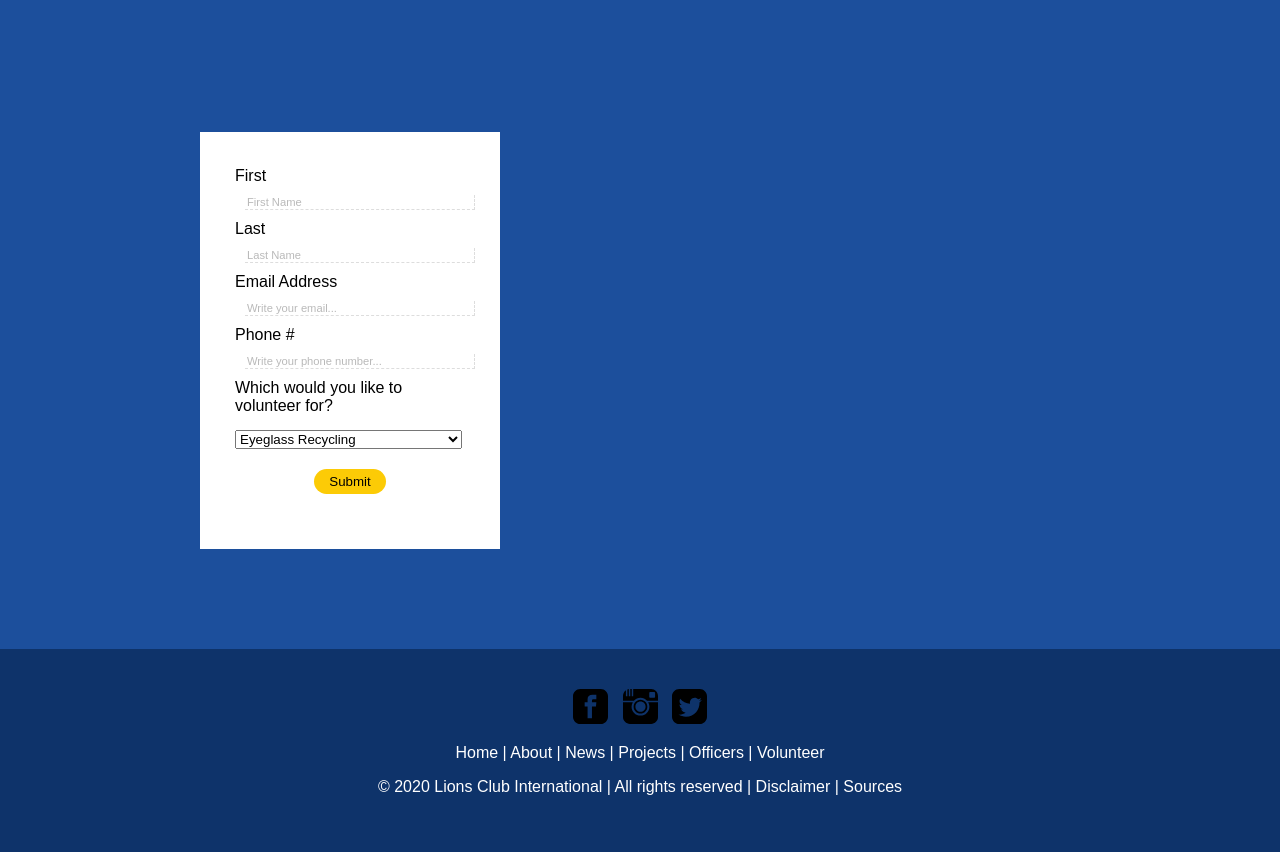
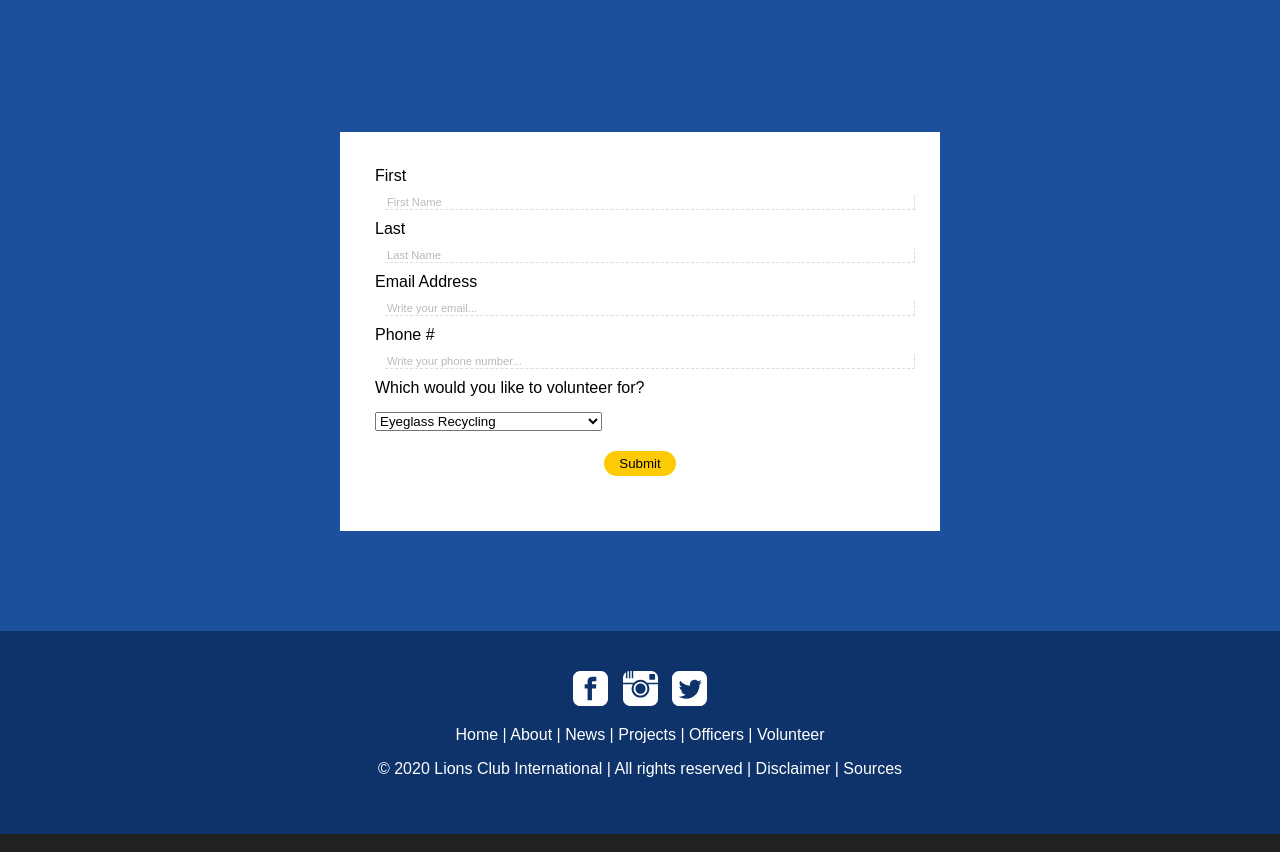
Before and after one commit to tjc346/cannizzo_non_profit, a plain HTML site: page index.html in a window 1280 px wide. Shown: the part 5840-6692 px from the top of the page. Drawn offline with Linux system fonts and the light colour scheme.

Commit message:
updated files

```diff
--- a/index.html
+++ b/index.html
@@ -259,7 +259,7 @@
 
       <svg  xmlns="http://www.w3.org/2000/svg" width="45" height="35" viewBox="0 0 24 24"><path d="M11.984 16.815c2.596 0 4.706-2.111 4.706-4.707 0-1.409-.623-2.674-1.606-3.538-.346-.303-.735-.556-1.158-.748-.593-.27-1.249-.421-1.941-.421s-1.349.151-1.941.421c-.424.194-.814.447-1.158.749-.985.864-1.608 2.129-1.608 3.538 0 2.595 2.112 4.706 4.706 4.706zm.016-8.184c1.921 0 3.479 1.557 3.479 3.478 0 1.921-1.558 3.479-3.479 3.479s-3.479-1.557-3.479-3.479c0-1.921 1.558-3.478 3.479-3.478zm5.223.369h6.777v10.278c0 2.608-2.114 4.722-4.722 4.722h-14.493c-2.608 0-4.785-2.114-4.785-4.722v-10.278h6.747c-.544.913-.872 1.969-.872 3.109 0 3.374 2.735 6.109 6.109 6.109s6.109-2.735 6.109-6.109c.001-1.14-.327-2.196-.87-3.109zm2.055-9h-12.278v5h-1v-5h-1v5h-1v-4.923c-.346.057-.682.143-1 .27v4.653h-1v-4.102c-1.202.857-2 2.246-2 3.824v3.278h7.473c1.167-1.282 2.798-2 4.511-2 1.722 0 3.351.725 4.511 2h7.505v-3.278c0-2.608-2.114-4.722-4.722-4.722zm2.722 5.265c0 .406-.333.735-.745.735h-2.511c-.411 0-.744-.329-.744-.735v-2.53c0-.406.333-.735.744-.735h2.511c.412 0 .745.329.745.735v2.53z"/></svg>
 
-      <svg  xmlns="http://www.w3.org/2000/svg" width="45" height="35" viewBox="0 0 24 24"><path d="M19 0h-14c-2.761 0-5 2.239-5 5v14c0 2.761 2.239 5 5 5h14c2.762 0 5-2.239 5-5v-14c0-2.761-2.238-5-5-5zm-.139 9.237c.209 4.617-3.234 9.765-9.33 9.765-1.854 0-3.579-.543-5.032-1.475 1.742.205 3.48-.278 4.86-1.359-1.437-.027-2.649-.976-3.066-2.28.515.098 1.021.069 1.482-.056-1.579-.317-2.668-1.739-2.633-3.26.442.246.949.394 1.486.411-1.461-.977-1.875-2.907-1.016-4.383 1.619 1.986 4.038 3.293 6.766 3.43-.479-2.053 1.08-4.03 3.199-4.03.943 0 1.797.398 2.395 1.037.748-.147 1.451-.42 2.086-.796-.246.767-.766 1.41-1.443 1.816.664-.08 1.297-.256 1.885-.517-.439.656-.996 1.234-1.639 1.697z"/></svg>
+      <svg  xmlns="http://www.w3.org/2000/svg" width="45" height="35" viewBox="0 0 24 24"><path d="M19 0h-14c-2.761 0-5 2.239-5 5v14c0 2.761 2.239 5 5 5h14c2.762 0 5-2.239 5-5v-14c0-2.761-2.238-5-5-5zm-.139 9.237c.209 4.617-3.234 9.765-9.33 9.765-1.854 0-3.579-.543-5.032-1.475 1.742.205 3.48-.278 4.86-1.359-1.437-.027-2.649-.976-3.066-2.28.515.098 1.021.069 1.482-.056-1.579-.317-2.668-1.739-2.633-3.26.442.246.949.394 1.486.411-1.461-.977-1.875-2.907-1.016-4.383 1.619 1.986 4.038 3.293 6.766 3.43-.479-2.053 1.08-4.03 3.199-4.03.943 0 1.797.398 2.395 1.037.748-.147 1.451-.42 2.086-.796-.246.767-.766 1.41-1.443 1.816.664-.08 1.297-.256 1.885-.517-.439.656-.996 1.234-1.639 1.697z"/><a href="#"></a></svg>
 
        <div class="copyright">
 
--- a/styles/style.css
+++ b/styles/style.css
@@ -437,8 +437,9 @@ button a:visited {
 }
 
 form {
+   margin: 0 auto;
    color: black;
-   width: 300px;
+   width: 600px;
    background: white;
    padding: 35px;
    margin-top: 20vh;
@@ -489,7 +490,6 @@ input:focus, textarea:focus {
 
 .submit-button: hover {
    background: cyan;
-
 }
 
 .volunteers {
@@ -520,8 +520,9 @@ input:focus, textarea:focus {
    background-color: lightgray;
 }
 
-.icon {
-   color: white;
+svg {
+   fill: white;
+   cursor: pointer;
 }
 
 footer {
```
